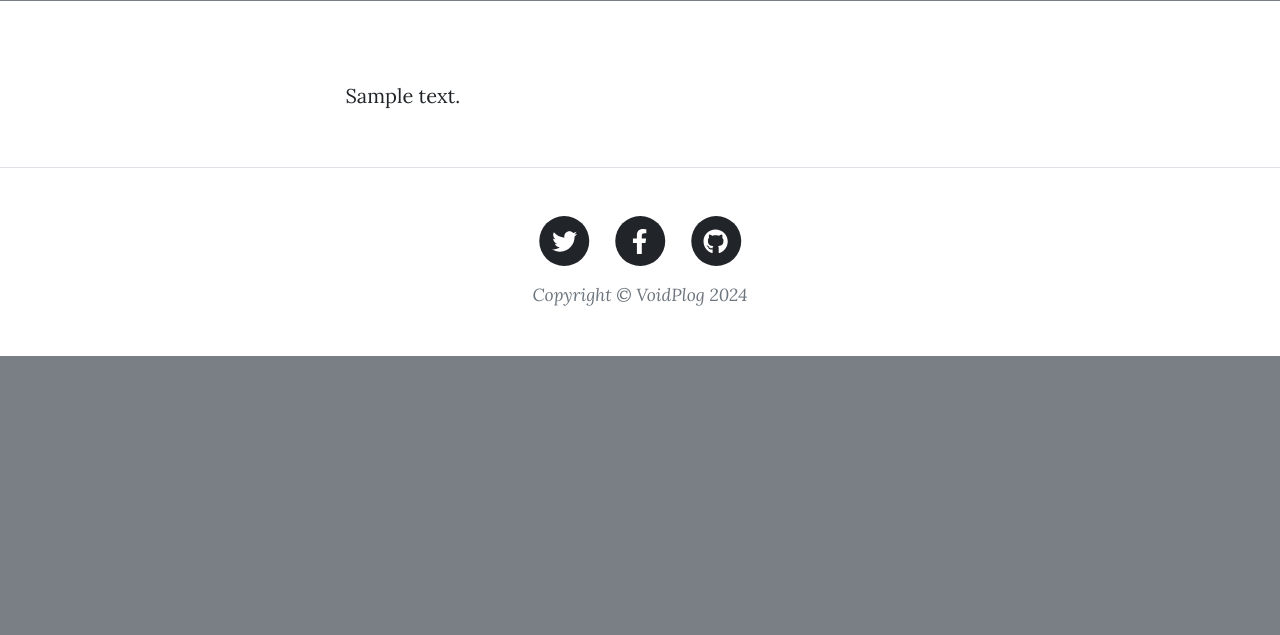
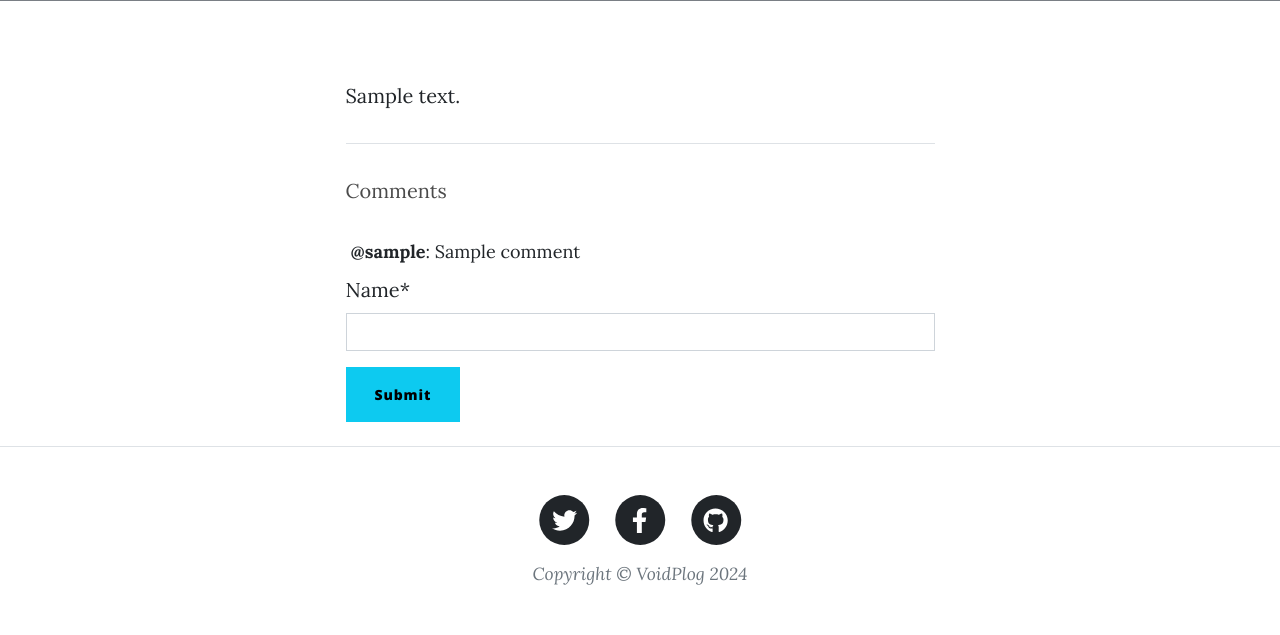
Before and after one commit to Samandar-Komilov/voidplog, a Django app: page /posts/1 in a window 1280 px wide. Shown: the part 565-1200 px from the top of the page. Before the commit the page ends 921 px from the top, so only its background shows below. Run offline with Django 5.2, Linux system fonts and the light colour scheme; tables that the repository leaves empty hold one stand-in row (values such as "Sample post"); grey boxes marked "Sample" are stand-in pictures; some libraries are stand-ins or nearby versions.

Commit message:
Comments section created!

```diff
--- a/pages/forms.py
+++ b/pages/forms.py
@@ -1,5 +1,5 @@
 from django import forms
-from .models import Post
+from .models import Post, Comment
 
 
 class PostCreateForm(forms.ModelForm):
@@ -12,3 +12,9 @@ class PostEditForm(forms.ModelForm):
     class Meta:
         model = Post
         fields = ['title', 'subtitle', 'text', 'image', 'category']
+
+
+class CommentCreateForm(forms.ModelForm):
+    class Meta:
+        model = Comment
+        fields = ['name']
--- a/pages/models.py
+++ b/pages/models.py
@@ -27,6 +27,7 @@ class Comment(models.Model):
     name = models.CharField(max_length=1000)
     upvotes = models.IntegerField(default=0)
     user = models.ForeignKey(User, on_delete=models.CASCADE)
+    post = models.ForeignKey(Post, on_delete=models.CASCADE, null=True)
 
     def __str__(self):
         return self.name
--- a/pages/urls.py
+++ b/pages/urls.py
@@ -9,5 +9,6 @@ urlpatterns = [
     path('contact/', views.ContactView.as_view(), name='contact'),
     path('create/', views.PostCreateView.as_view(), name='post_create'),
     path('edit/<int:pk>', views.PostEditView.as_view(), name='post_edit'),
-    path('delete/<int:pk>', views.PostDeleteView.as_view(), name='post_delete')
+    path('delete/<int:pk>', views.PostDeleteView.as_view(), name='post_delete'),
+    path('posts/<int:pk>/comments/create/', views.CommentCreateView.as_view(), name='comment_create')
 ]
--- a/pages/views.py
+++ b/pages/views.py
@@ -1,8 +1,8 @@
 from django.shortcuts import redirect, render, HttpResponse, get_object_or_404
 from django.views import View
 from django.contrib.auth.mixins import LoginRequiredMixin
-from .models import Post
-from .forms import PostCreateForm, PostEditForm
+from .models import Post, Comment
+from .forms import PostCreateForm, PostEditForm, CommentCreateForm
 
 
 class HomeView(View):
@@ -26,8 +26,12 @@ class PostView(View):
     template = "post-detail.html"
     def get(self, request, pk):
         post = Post.objects.get(pk=pk)
+        comments = Comment.objects.filter(post=post)
+        form = CommentCreateForm()
         context = {
-            'post':post
+            'post':post,
+            'comments':comments,
+            'form': form
         }
         return render(request, template_name=self.template, context=context)
 
@@ -78,3 +82,15 @@ class PostDeleteView(LoginRequiredMixin, View):
         post = get_object_or_404(Post, pk=pk)
         post.delete()
         return redirect('/')
+
+
+class CommentCreateView(LoginRequiredMixin, View):
+    def post(self, request, pk):
+        post = get_object_or_404(Post, pk=pk)
+        form = CommentCreateForm(request.POST)
+        if form.is_valid():
+            comment = form.save(commit=False)
+            comment.user = request.user
+            comment.post = post
+            comment.save()
+            return redirect('post-detail', pk=pk)
--- a/templates/post-detail.html
+++ b/templates/post-detail.html
@@ -1,6 +1,7 @@
 
 {% extends "base.html" %}
 {% load static %}
+{% load crispy_forms_tags %}
 
 {% block content %}
 <!-- Page Header-->
@@ -30,14 +31,31 @@
                     {{post.text}}
                 </p>
                 {% if request.user.is_authenticated %}
-                <div style="display: flex;">
+                <div style="display: flex; align-items: center;">
                     <a class="nav-link px-lg-3 py-3 py-lg-4" href="{% url "post_edit" post.id %}" style="color: blue !important; font-family: Ubuntu;"><i>Edit<i></a>
                     <form method="POST" action="{% url "post_delete" post.id %}">
                         {% csrf_token %}
-                        <button type="submit">Delete</button>
+                        <button type="submit" class="btn btn-danger">Delete</button>
                     </form>
                 </div>
                 {% endif %}
+
+                <hr>
+                <p style="opacity: 0.7; color: black;">Comments</p>
+
+                <!-- Already written comments -->
+                <div style="font-size: 18px;">
+                    {% for comment in comments %}
+                    <p style="margin: 10px 5px;"><b>@{{comment.user}}</b>: {{comment.name}}</p>
+                    {% endfor %}
+                </div>
+
+                <!-- Writing a new comment -->
+                <form method="POST" action="{% url "comment_create" post.id %}">
+                    {% csrf_token %}
+                    {{ form | crispy }}
+                    <button type="submit" class="btn btn-info">Submit</button>
+                </form>
             </div>
         </div>
     </div>
```
Also changed, not shown: pages/migrations/0004_comment_post.py (added).
